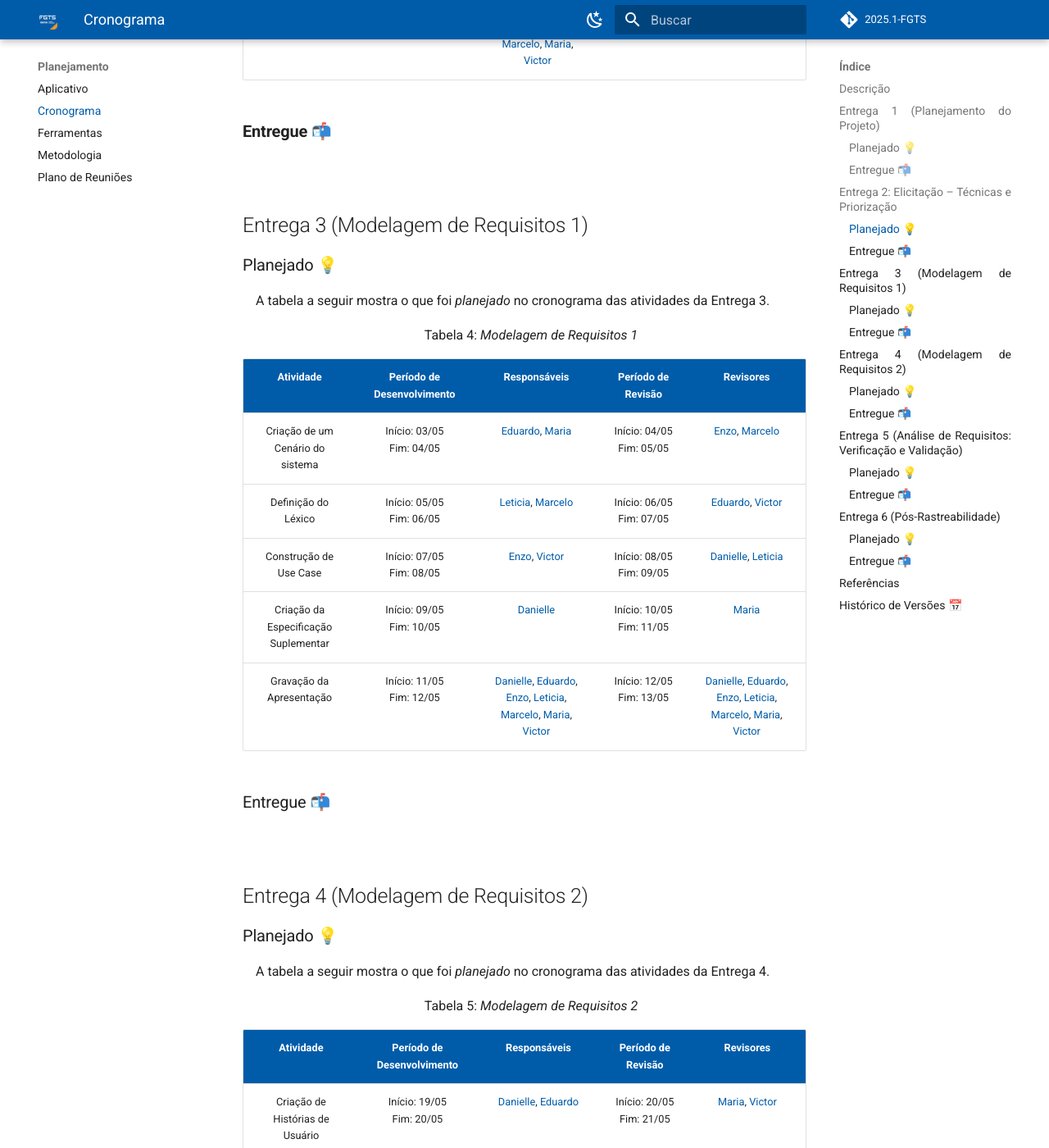
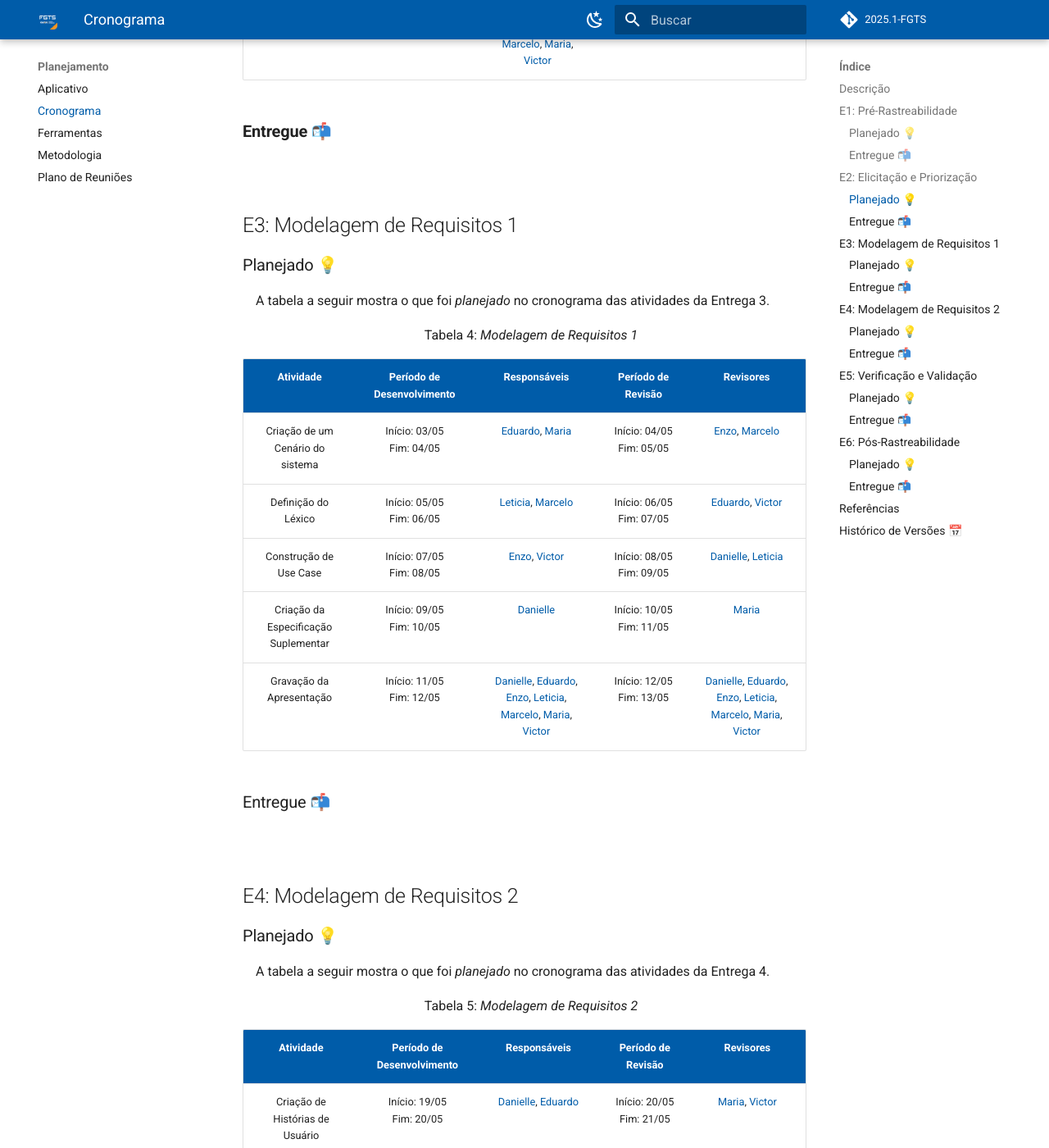
Before and after one commit to eduardodpms/REQ-FGTS, an MkDocs documentation site: the page built from docs/Planejamento/Cronograma.md, in a window 1280 px wide and 1400 px high, scrolled down 3591 px. Shown: the whole window at 82% size. Built offline with MkDocs 1.6.1 and Material for MkDocs 9.7.7, drawn with Linux system fonts in a browser that asks for light colours; comment, search, counter and statistics services are not loaded; some of the changed text lies outside the part shown.

Commit message:
fix: conserto de links e nomes

```diff
--- a/docs/Planejamento/Cronograma.md
+++ b/docs/Planejamento/Cronograma.md
@@ -7,8 +8,7 @@ Além disso, é importante destacar que, para cada entrega, foram montados dois
 
 <br>
 
-## Entrega 1 (Planejamento do Projeto)
-
+## E1: Pré-Rastreabilidade
 
 ### Planejado 💡
 
@@ -47,7 +47,7 @@ A tabela a seguir mostra o que foi *executado* no cronograma das atividades da E
 
 <br>
 
-## **Entrega 2: Elicitação – Técnicas e Priorização**
+## **E2: Elicitação e Priorização**
 
 ### **Planejado 💡**
 
@@ -56,19 +56,19 @@ A tabela a seguir mostra o que foi *planejado* no cronograma das atividades da E
 <p style="text-align: center; font-size: 16px;">Tabela 3: <i>Elicitação – Técnicas e Priorização</i></p>
 
 
-| **Atividade**                        | **Período de Desenvolvimento**        | **Responsáveis**                                                                 | **Período de Revisão**            | **Revisores**                                                              |
-|:-------------------------------------:|:-------------------------------------:|:--------------------------------------------------------------------------------:|:--------------------------------:|:---------------------------------------------------------------------------:|
-| Definição das Técnicas de Elicitação  | Início: 14/04 <br> Fim: 15/04         | [Danielle](https://github.com/danielle-soaress), [Eduardo](https://github.com/eduardodpms), [Enzo](https://github.com/EnzoEmir), [Leticia](https://github.com/Leticia-Arisa-K-Higa), [Marcelo](https://github.com/MM4k), [Maria](https://github.com/dudaa28), [Victor](https://github.com/VictorPontual) | Início: 16/04 <br> Fim: 17/04    | [Danielle](https://github.com/danielle-soaress), [Eduardo](https://github.com/eduardodpms), [Enzo](https://github.com/EnzoEmir), [Leticia](https://github.com/Leticia-Arisa-K-Higa), [Marcelo](https://github.com/MM4k), [Maria](https://github.com/dudaa28), [Victor](https://github.com/VictorPontual) |
-| Definição das Técnicas de Priorização | Início: 14/04 <br> Fim: 15/04         | [Danielle](https://github.com/danielle-soaress), [Eduardo](https://github.com/eduardodpms), [Enzo](https://github.com/EnzoEmir), [Leticia](https://github.com/Leticia-Arisa-K-Higa), [Marcelo](https://github.com/MM4k), [Maria](https://github.com/dudaa28), [Victor](https://github.com/VictorPontual) | Início: 16/04 <br> Fim: 17/04    | [Danielle](https://github.com/danielle-soaress), [Eduardo](https://github.com/eduardodpms), [Enzo](https://github.com/EnzoEmir), [Leticia](https://github.com/Leticia-Arisa-K-Higa), [Marcelo](https://github.com/MM4k), [Maria](https://github.com/dudaa28), [Victor](https://github.com/VictorPontual) |
-| Técnica de Elicitação: Entrevista                           | Início: 01/05 <br> Fim: 04/05         | [Eduardo](https://github.com/eduardodpms), [Enzo](https://github.com/EnzoEmir)                                         | Início: 04/05 <br> Fim: 05/05    | [Maria](https://github.com/dudaa28), [Marcelo](https://github.com/MM4k)   |
-| Técnica de Elicitação: Storytelling                         | Início: 01/05 <br> Fim: 04/05         | [Marcelo](https://github.com/MM4k), [Leticia](https://github.com/Leticia-Arisa-K-Higa)                                 | Início: 04/05 <br> Fim: 05/05    | [Danielle](https://github.com/danielle-soaress), [Victor](https://github.com/VictorPontual) |
-| Técnica de Elicitação: Introspecção                         | Início: 01/05 <br> Fim: 04/05         | [Danielle](https://github.com/danielle-soaress), [Maria](https://github.com/dudaa28)                                   | Início: 04/05 <br> Fim: 05/05    | [Leticia](https://github.com/Leticia-Arisa-K-Higa), [Enzo](https://github.com/EnzoEmir)   |
-| Técnica de Elicitação: Observação                           | Início: 01/05 <br> Fim: 04/05         | [Eduardo](https://github.com/eduardodpms), [Victor](https://github.com/VictorPontual)                                  | Início: 04/05 <br> Fim: 05/05    | [Danielle](https://github.com/danielle-soaress), [Marcelo](https://github.com/MM4k)   |
-| Técnica de Priorização: $100 Test                           | Início: 01/05 <br> Fim: 04/05         | [Enzo](https://github.com/EnzoEmir), [Danielle](https://github.com/danielle-soaress)                                   | Início: 04/05 <br> Fim: 05/05    | [Victor](https://github.com/VictorPontual), [Maria](https://github.com/dudaa28)   |
-| Técnica de Priorização: First Things First                  | Início: 01/05 <br> Fim: 04/05         | [Leticia](https://github.com/Leticia-Arisa-K-Higa), [Enzo](https://github.com/EnzoEmir)                                | Início: 04/05 <br> Fim: 05/05    | [Eduardo](https://github.com/eduardodpms), [Marcelo](https://github.com/MM4k)   |
-| Técnica de Priorização: Three-Level Scale                   | Início: 01/05 <br> Fim: 04/05         | [Victor](https://github.com/VictorPontual), [Marcelo](https://github.com/MM4k)                                         | Início: 04/05 <br> Fim: 05/05    | [Danielle](https://github.com/danielle-soaress), [Leticia](https://github.com/Leticia-Arisa-K-Higa)   |
-| Técnica de Priorização: In or Out                           | Início: 01/05 <br> Fim: 04/05         | [Maria](https://github.com/dudaa28), [Enzo](https://github.com/EnzoEmir)                                               | Início: 04/05 <br> Fim: 05/05    | [Eduardo](https://github.com/eduardodpms), [Victor](https://github.com/VictorPontual)   |
-| Gravação da Apresentação             | Início: 04/05 <br> Fim: 04/05         | [Danielle](https://github.com/danielle-soaress), [Eduardo](https://github.com/eduardodpms), [Enzo](https://github.com/EnzoEmir), [Leticia](https://github.com/Leticia-Arisa-K-Higa), [Marcelo](https://github.com/MM4k), [Maria](https://github.com/dudaa28), [Victor](https://github.com/VictorPontual) | Início: 04/05 <br> Fim: 05/05    | [Danielle](https://github.com/danielle-soaress), [Eduardo](https://github.com/eduardodpms) |
+| **Atividade** | **Período de Desenvolvimento** | **Responsáveis** | **Período de Revisão** | **Revisores** |
+|:-:|:-:|:-:|:-:|:-:|
+| Definição das Técnicas de Elicitação | Início: 14/04 <br> Fim: 15/04 | [Danielle](https://github.com/danielle-soaress), [Eduardo](https://github.com/eduardodpms), [Enzo](https://github.com/EnzoEmir), [Leticia](https://github.com/Leticia-Arisa-K-Higa), [Marcelo](https://github.com/MM4k), [Maria](https://github.com/dudaa28), [Victor](https://github.com/VictorPontual) | Início: 16/04 <br> Fim: 17/04 | [Danielle](https://github.com/danielle-soaress), [Eduardo](https://github.com/eduardodpms), [Enzo](https://github.com/EnzoEmir), [Leticia](https://github.com/Leticia-Arisa-K-Higa), [Marcelo](https://github.com/MM4k), [Maria](https://github.com/dudaa28), [Victor](https://github.com/VictorPontual) |
+| Definição das Técnicas de Priorização | Início: 14/04 <br> Fim: 15/04 | [Danielle](https://github.com/danielle-soaress), [Eduardo](https://github.com/eduardodpms), [Enzo](https://github.com/EnzoEmir), [Leticia](https://github.com/Leticia-Arisa-K-Higa), [Marcelo](https://github.com/MM4k), [Maria](https://github.com/dudaa28), [Victor](https://github.com/VictorPontual) | Início: 16/04 <br> Fim: 17/04 | [Danielle](https://github.com/danielle-soaress), [Eduardo](https://github.com/eduardodpms), [Enzo](https://github.com/EnzoEmir), [Leticia](https://github.com/Leticia-Arisa-K-Higa), [Marcelo](https://github.com/MM4k), [Maria](https://github.com/dudaa28), [Victor](https://github.com/VictorPontual) |
+| Técnica de Elicitação: Entrevista | Início: 01/05 <br> Fim: 04/05 | [Eduardo](https://github.com/eduardodpms), [Enzo](https://github.com/EnzoEmir) | Início: 04/05 <br> Fim: 05/05 | [Maria](https://github.com/dudaa28), [Marcelo](https://github.com/MM4k) |
+| Técnica de Elicitação: Storytelling | Início: 01/05 <br> Fim: 04/05 | [Marcelo](https://github.com/MM4k), [Leticia](https://github.com/Leticia-Arisa-K-Higa) | Início: 04/05 <br> Fim: 05/05 | [Danielle](https://github.com/danielle-soaress), [Victor](https://github.com/VictorPontual) |
+| Técnica de Elicitação: Introspecção | Início: 01/05 <br> Fim: 04/05 | [Danielle](https://github.com/danielle-soaress), [Maria](https://github.com/dudaa28) | Início: 04/05 <br> Fim: 05/05 | [Leticia](https://github.com/Leticia-Arisa-K-Higa), [Enzo](https://github.com/EnzoEmir) |
+| Técnica de Elicitação: Observação | Início: 01/05 <br> Fim: 04/05 | [Eduardo](https://github.com/eduardodpms), [Victor](https://github.com/VictorPontual) | Início: 04/05 <br> Fim: 05/05 | [Danielle](https://github.com/danielle-soaress), [Marcelo](https://github.com/MM4k) |
+| Técnica de Priorização: $100 Test | Início: 01/05 <br> Fim: 04/05 | [Enzo](https://github.com/EnzoEmir), [Danielle](https://github.com/danielle-soaress) | Início: 04/05 <br> Fim: 05/05 | [Victor](https://github.com/VictorPontual), [Maria](https://github.com/dudaa28) |
+| Técnica de Priorização: First Things First | Início: 01/05 <br> Fim: 04/05 | [Leticia](https://github.com/Leticia-Arisa-K-Higa), [Enzo](https://github.com/EnzoEmir) | Início: 04/05 <br> Fim: 05/05 | [Eduardo](https://github.com/eduardodpms), [Marcelo](https://github.com/MM4k) |
+| Técnica de Priorização: Three-Level Scale | Início: 01/05 <br> Fim: 04/05 | [Victor](https://github.com/VictorPontual), [Marcelo](https://github.com/MM4k) | Início: 04/05 <br> Fim: 05/05 | [Danielle](https://github.com/danielle-soaress), [Leticia](https://github.com/Leticia-Arisa-K-Higa) |
+| Técnica de Priorização: In or Out | Início: 01/05 <br> Fim: 04/05 | [Maria](https://github.com/dudaa28), [Enzo](https://github.com/EnzoEmir) | Início: 04/05 <br> Fim: 05/05 | [Eduardo](https://github.com/eduardodpms), [Victor](https://github.com/VictorPontual) |
+| Gravação da Apresentação | Início: 04/05 <br> Fim: 04/05 | [Danielle](https://github.com/danielle-soaress), [Eduardo](https://github.com/eduardodpms), [Enzo](https://github.com/EnzoEmir), [Leticia](https://github.com/Leticia-Arisa-K-Higa), [Marcelo](https://github.com/MM4k), [Maria](https://github.com/dudaa28), [Victor](https://github.com/VictorPontual) | Início: 04/05 <br> Fim: 05/05 | [Danielle](https://github.com/danielle-soaress), [Eduardo](https://github.com/eduardodpms) |
 
 
 ### **Entregue 📬**
@@ -76,7 +76,7 @@ A tabela a seguir mostra o que foi *planejado* no cronograma das atividades da E
 <br>
 
 
-## Entrega 3 (Modelagem de Requisitos 1)
+## E3: Modelagem de Requisitos 1
 
 
 ### Planejado 💡
@@ -100,7 +100,7 @@ A tabela a seguir mostra o que foi *planejado* no cronograma das atividades da E
 <br>
 
 
-## Entrega 4 (Modelagem de Requisitos 2)
+## E4: Modelagem de Requisitos 2
 
 
 ### Planejado 💡
@@ -123,7 +123,7 @@ A tabela a seguir mostra o que foi *planejado* no cronograma das atividades da E
 <br>
 
 
-## Entrega 5 (Análise de Requisitos: Verificação e Validação)
+## E5: Verificação e Validação
 
 
 ### Planejado 💡
@@ -147,7 +147,7 @@ A tabela a seguir mostra o que foi *planejado* no cronograma das atividades da E
 <br>
 
 
-## Entrega 6 (Pós-Rastreabilidade)
+## E6: Pós-Rastreabilidade
 
 
 ### Planejado 💡
@@ -177,7 +177,7 @@ A tabela a seguir mostra o que foi *planejado* no cronograma das atividades da E
 
 > <a id="CRONO2" href="#TEC4">4.</a> UNIVERSIDADE DE BRASÍLIA. *FGA0303 - Engenharia de Requisitos T03/2024.1*. Disponível em: <<https://aprender3.unb.br/pluginfile.php/3095981/mod_resource/content/57/FGA0303-T03.pdf>>. Acesso em: 12/04/2025.
 
-
+<br>
 
 ## Histórico de Versões 📅
 
--- a/mkdocs.yml
+++ b/mkdocs.yml
@@ -56,10 +56,10 @@ extra_css: [stylesheets/extra.css]
 nav:
   - Home: index.md
   - Atas de Reunião:
-    - Ata 1 (07/04): Atas/ata_07_04.md
-    - Ata 2 (11/04): Atas/ata_11_04.md
-    - Ata 3 (25/04): Atas/ata_25_04.md
-    - Ata 4 (01/05): Atas/ata_01_05.md
+    - Ata 1 (07/04): atas/ata_07_04.md
+    - Ata 2 (11/04): atas/ata_11_04.md
+    - Ata 3 (25/04): atas/ata_25_04.md
+    - Ata 4 (01/05): atas/ata_01_05.md
   - Planejamento:
     - Aplicativo: Planejamento/Aplicativo.md
     - Cronograma: Planejamento/Cronograma.md
```
Also changed, not shown: other parts of docs/Planejamento/Cronograma.md (+2 -1 lines).
